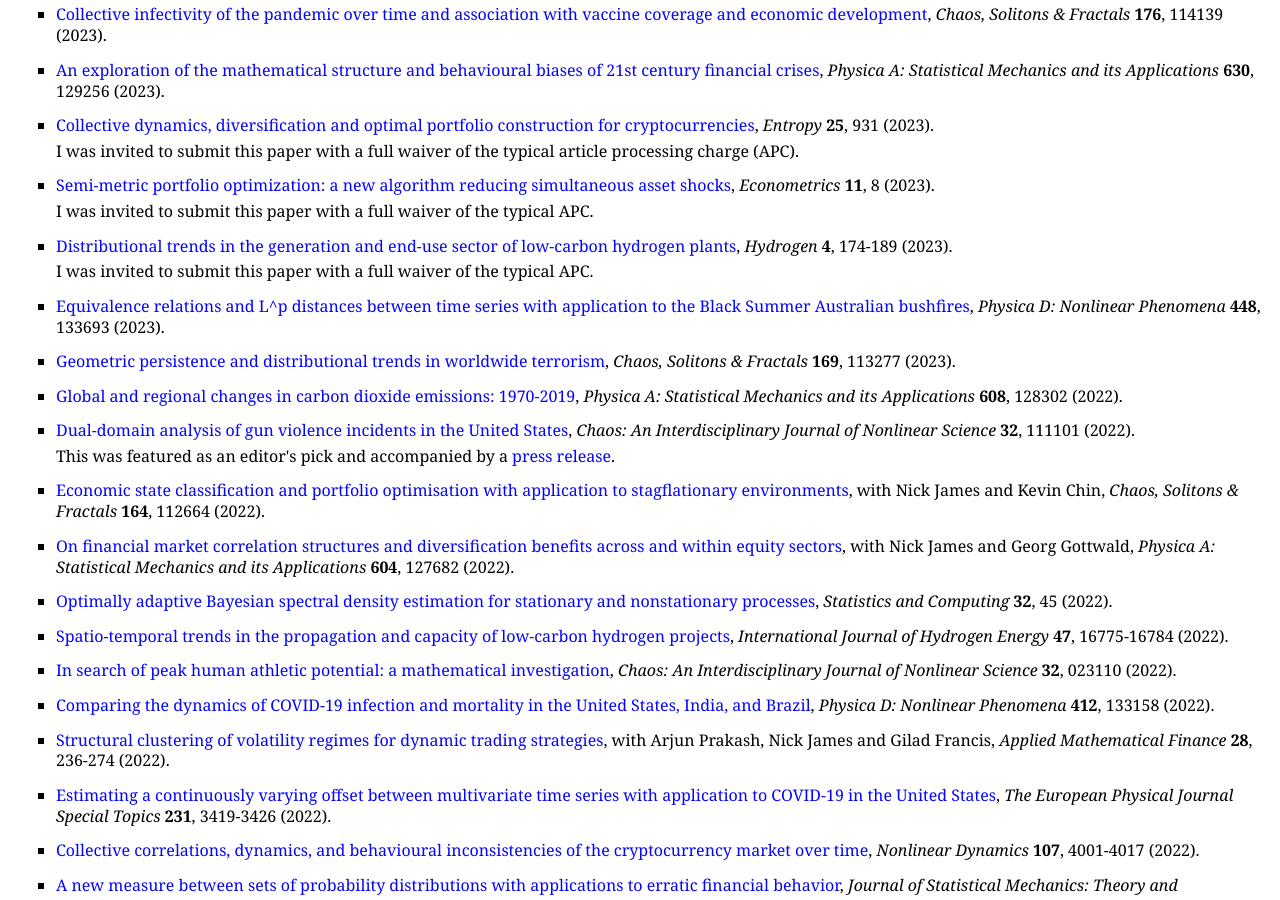
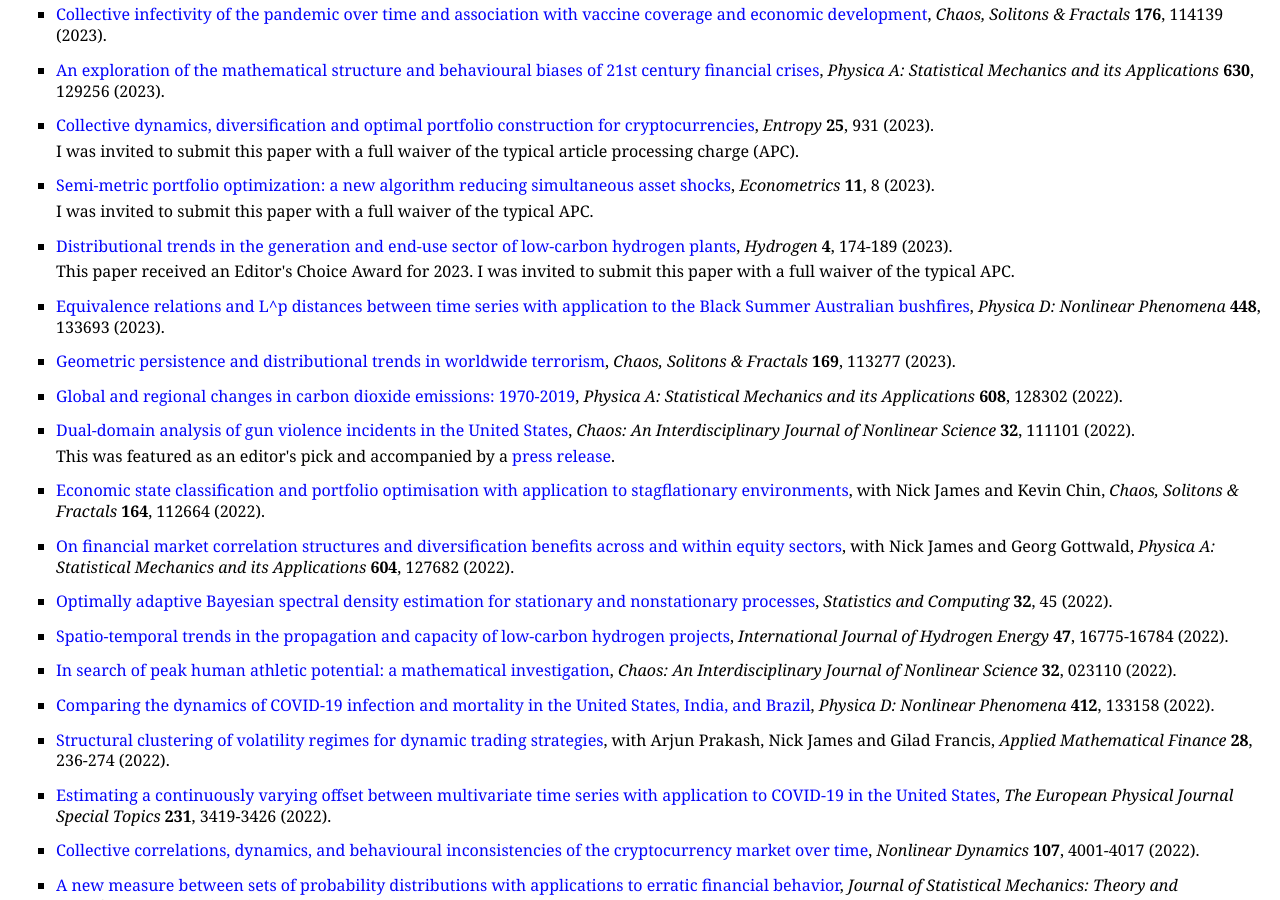
Before and after one commit to MaxMenzies/maxmenzies.com, a Jekyll site: the page index.html, which Jekyll copies as it is, in a window 1280 px wide and 900 px high, scrolled down 581 px. Built offline with Jekyll 4.4.1, drawn with Linux system fonts in a browser that asks for light colours.

Commit message:
Update index.html

```diff
--- a/index.html
+++ b/index.html
@@ -67,7 +67,7 @@
 </ul>
 <ul>
 <li><p><a href="https://www.mdpi.com/2673-4141/4/1/12">Distributional trends in the generation and end-use sector of low-carbon hydrogen plants</a>, <i>Hydrogen</i> <b>4</b>, 174-189 (2023).</p>
-<p>I was invited to submit this paper with a full waiver of the typical APC.</p>
+<p>This paper received an Editor's Choice Award for 2023. I was invited to submit this paper with a full waiver of the typical APC.</p>
 </li>
 </ul>
 <ul>
```
